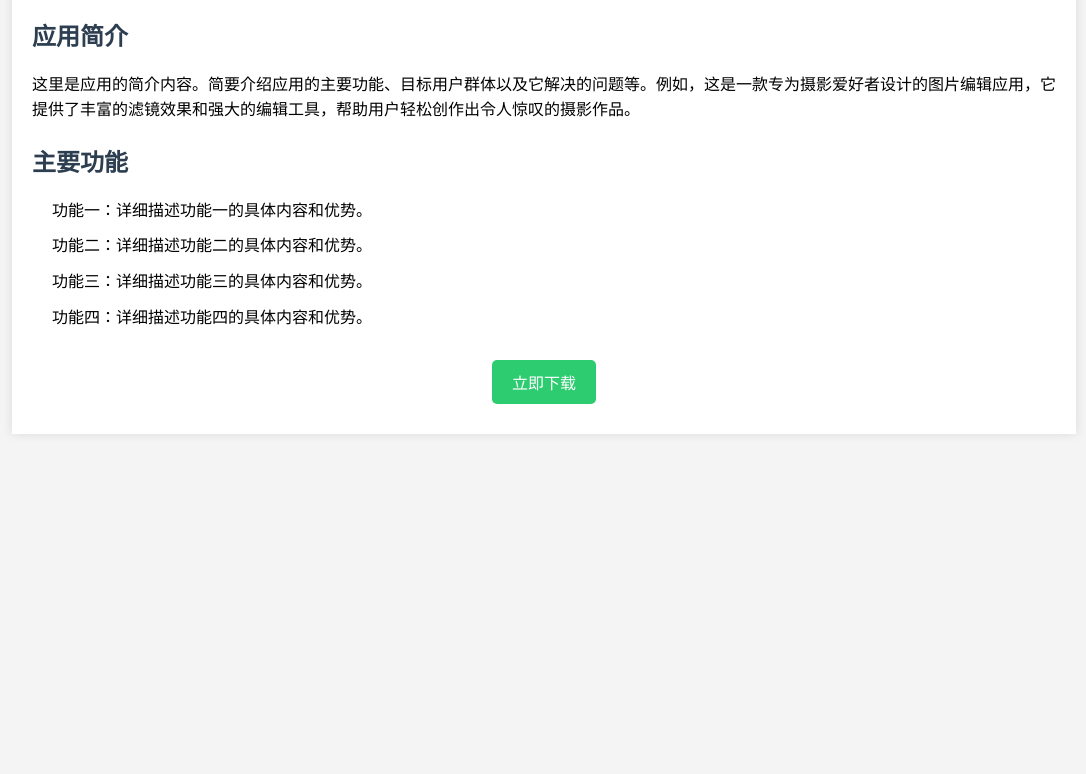
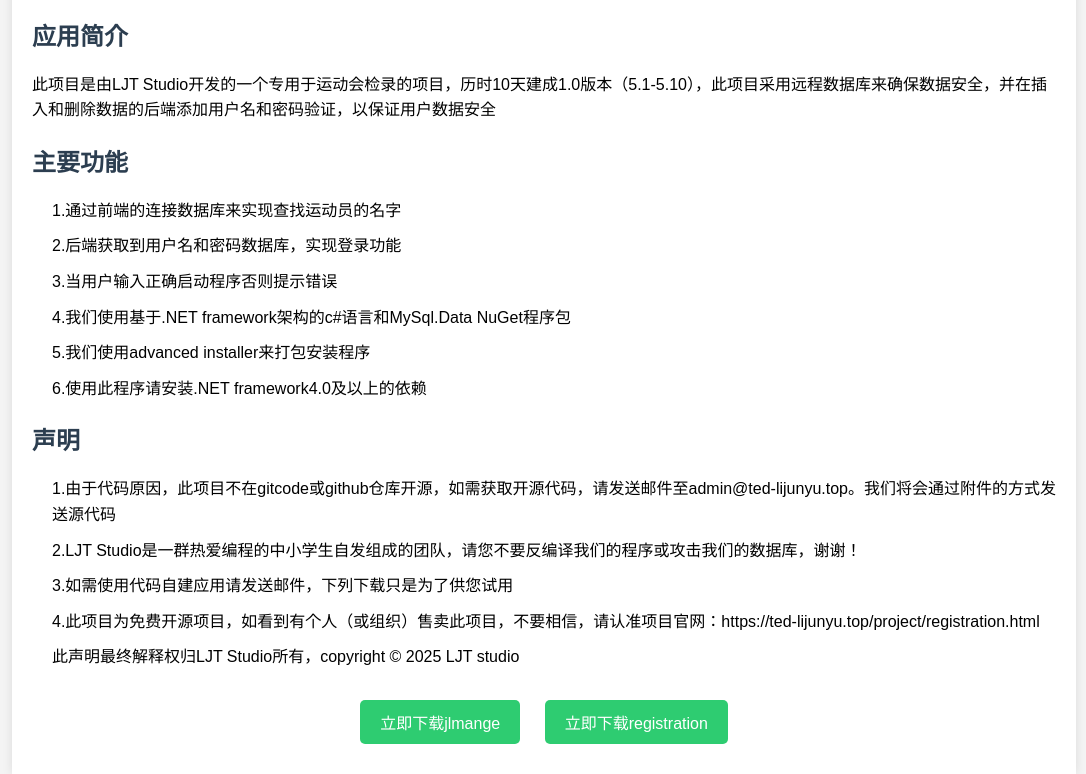
Before and after one commit to ted-li1151412/project, a plain HTML site: page registration.html in a window 1280 px wide. Shown: the part 212-986 px from the top of the page, without its empty margins (96-1182 px from the left). Before the commit the page ends 800 px from the top, so only its background shows below. Drawn offline with Linux system fonts and the light colour scheme.

Commit message:
Update registration.html

```diff
--- a/registration.html
+++ b/registration.html
@@ -80,22 +80,35 @@
 <body>
     <div class="container">
         <h1>应用名称</h1>
-        <div class="logo">Logo</div>
+        <div class="logo">registrstion</div>
         <div class="introduction">
             <h2>应用简介</h2>
-            <p>这里是应用的简介内容。简要介绍应用的主要功能、目标用户群体以及它解决的问题等。例如，这是一款专为摄影爱好者设计的图片编辑应用，它提供了丰富的滤镜效果和强大的编辑工具，帮助用户轻松创作出令人惊叹的摄影作品。</p>
+            <p>此项目是由LJT Studio开发的一个专用于运动会检录的项目，历时10天建成1.0版本（5.1-5.10），此项目采用远程数据库来确保数据安全，并在插入和删除数据的后端添加用户名和密码验证，以保证用户数据安全</p>
         </div>
         <div class="features">
             <h2>主要功能</h2>
             <ul>
-                <li>功能一：详细描述功能一的具体内容和优势。</li>
-                <li>功能二：详细描述功能二的具体内容和优势。</li>
-                <li>功能三：详细描述功能三的具体内容和优势。</li>
-                <li>功能四：详细描述功能四的具体内容和优势。</li>
+                <li>1.通过前端的连接数据库来实现查找运动员的名字</li>
+                <li>2.后端获取到用户名和密码数据库，实现登录功能</li>
+                <li>3.当用户输入正确启动程序否则提示错误</li>
+                <li>4.我们使用基于.NET framework架构的c#语言和MySql.Data NuGet程序包</li>
+                <li>5.我们使用advanced installer来打包安装程序</li>
+                <li>6.使用此程序请安装.NET framework4.0及以上的依赖</li>
+            </ul>
+        </div>
+        <div class="features">
+            <h2>声明</h2>
+            <ul>
+                <li>1.由于代码原因，此项目不在gitcode或github仓库开源，如需获取开源代码，请发送邮件至admin@ted-lijunyu.top。我们将会通过附件的方式发送源代码</li>
+                <li>2.LJT Studio是一群热爱编程的中小学生自发组成的团队，请您不要反编译我们的程序或攻击我们的数据库，谢谢！</li>
+                <li>3.如需使用代码自建应用请发送邮件，下列下载只是为了供您试用</li>
+                <li>4.此项目为免费开源项目，如看到有个人（或组织）售卖此项目，不要相信，请认准项目官网：https://ted-lijunyu.top/project/registration.html</li>
+                <li>此声明最终解释权归LJT Studio所有，copyright © 2025 LJT studio</li>
             </ul>
         </div>
         <div class="download">
-            <a href="https://ted-lijunyu.top">立即下载</a>
+            <a href="https://ted-lijunyu.top/jlmange_setup.exe">立即下载jlmange</a>
+            <a href="https://ted-lijunyu.top/registration_setup.exe">立即下载registration</a>
         </div>
     </div>
 </body>
```
